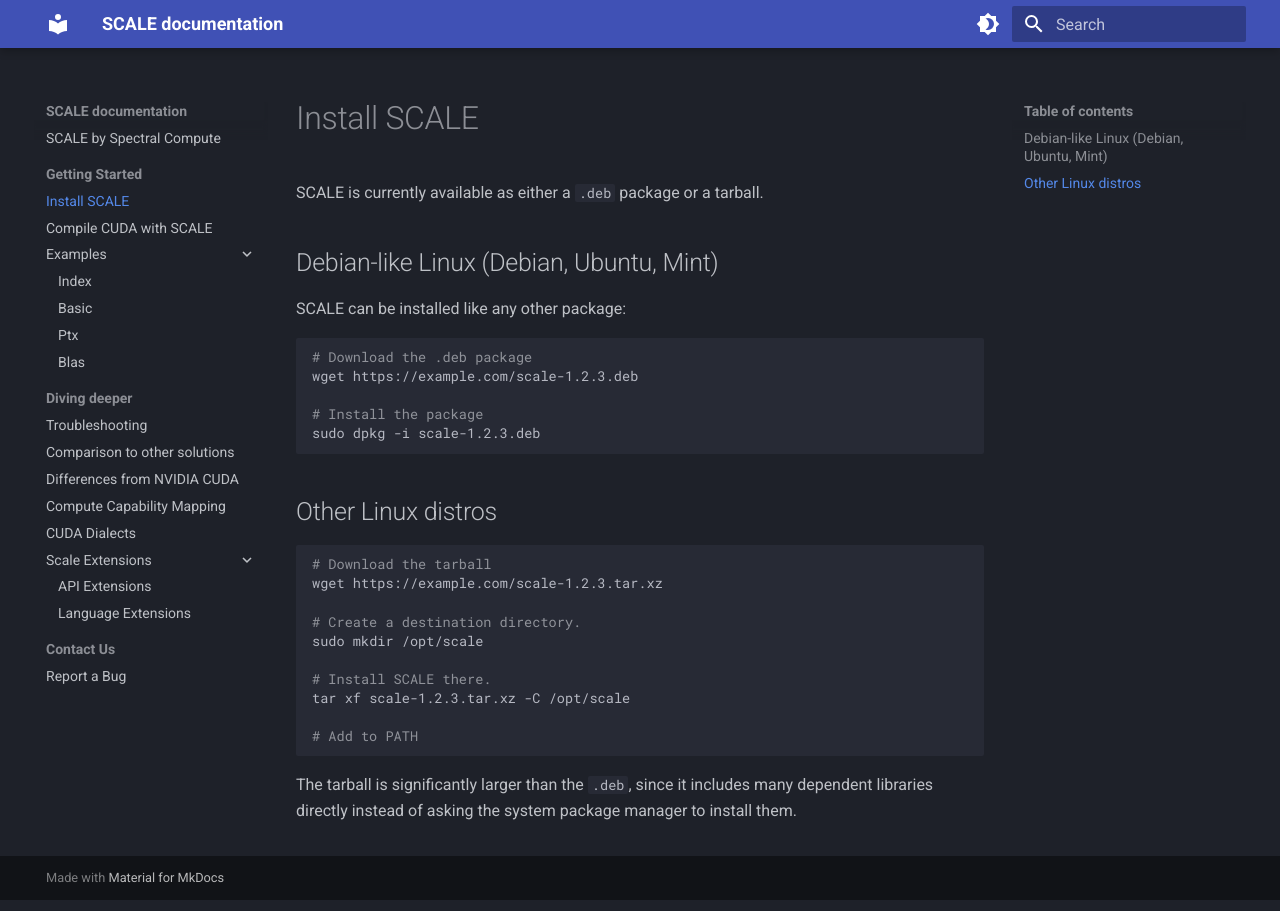
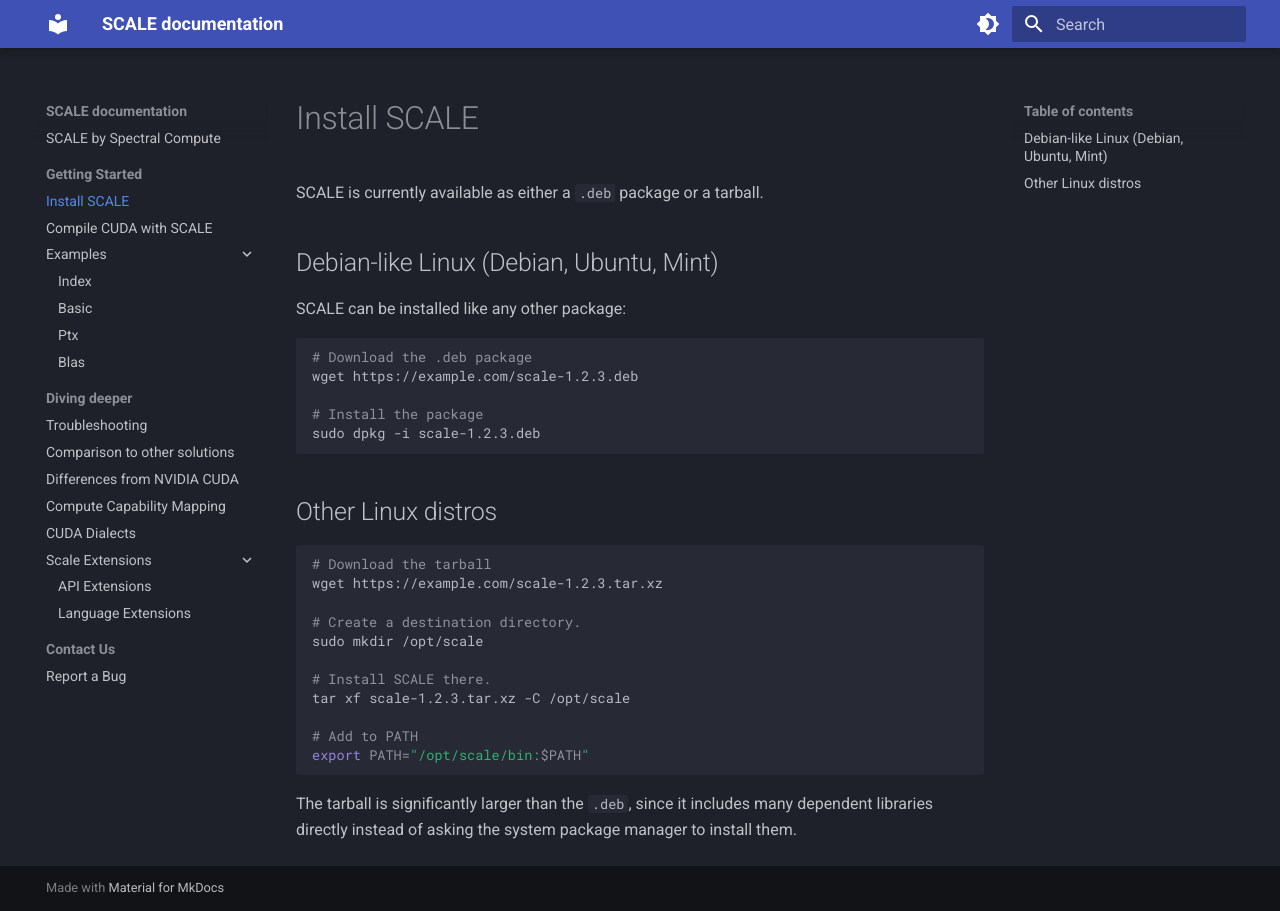
Before and after one commit to spectral-compute/scale-docs, an MkDocs documentation site: the page built from docs/manual/how-to-install.md, in a window 1280 px wide. Built offline with MkDocs 1.6.1 and Material for MkDocs 9.7.7, drawn with Linux system fonts in a browser that asks for light colours.

Commit message:
Expand to actually add PATH

````diff
--- a/docs/manual/how-to-install.md
+++ b/docs/manual/how-to-install.md
@@ -27,6 +27,7 @@ sudo mkdir /opt/scale
 tar xf scale-1.2.3.tar.xz -C /opt/scale
 
 # Add to PATH
+export PATH="/opt/scale/bin:$PATH"
 ```
 
 The tarball is significantly larger than the `.deb`, since it includes many dependent libraries directly instead of asking the system package manager to install them.
````
